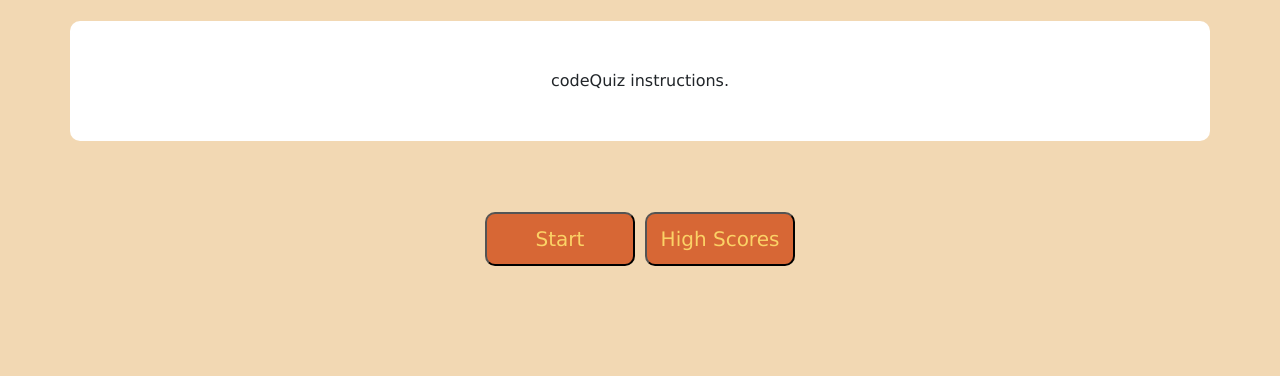
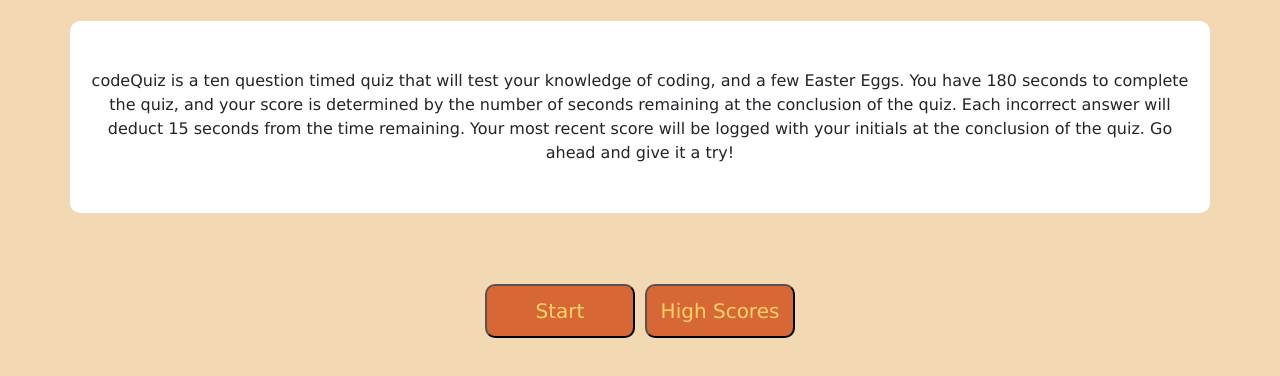
Before and after one commit to maxgerringer/codeQuiz, a plain HTML site: page index.html in a window 1280 px wide. Shown: the part 112-488 px from the top of the page. Drawn offline with nearby package versions, Linux system fonts and the light colour scheme.

Commit message:
update directions and readme

```diff
--- a/index.html
+++ b/index.html
@@ -24,7 +24,9 @@
    <!-- Content box for displaying questions and status updates during and after the quiz -->
    <div class="row">
       <div class = "content container py-5 px-3 my-3">
-         codeQuiz instructions.
+         codeQuiz is a ten question timed quiz that will test your knowledge of coding, and a few Easter Eggs. You have 180 seconds to complete the quiz, and your score
+         is determined by the number of seconds remaining at the conclusion of the quiz. Each incorrect answer will deduct 15 seconds from the time remaining. Your most
+         recent score will be logged with your initials at the conclusion of the quiz. Go ahead and give it a try!
       </div>
    </div>
 
```
Also changed, not shown: 1 other file.
